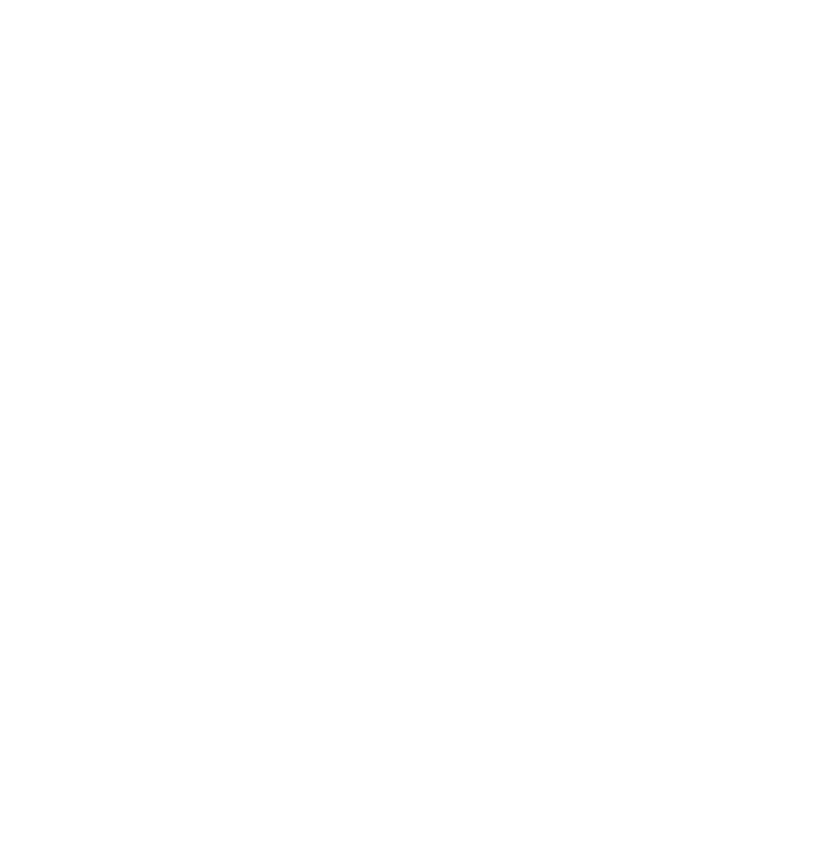
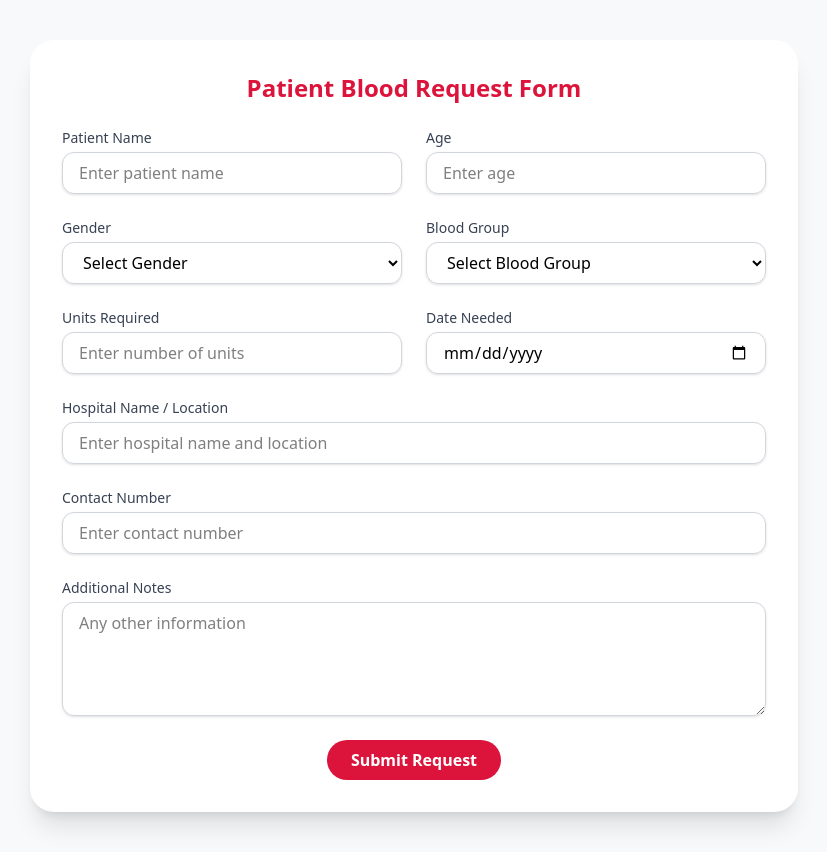
Before and after one commit to Amanullah-Kubar/dbsProject, a React (Vite) app in the folder blood-donation/: page /PatientRequestForm in a window 1280 px wide. Before the commit this address had no page. Shown: the whole page, without its empty margins (226-1053 px from the left). Before the commit the page ends 800 px from the top, so only its background shows below. Built offline with nearby package versions, Linux system fonts and the light colour scheme.

Commit message:
added Patient request form

```diff
--- a/blood-donation/src/App.jsx
+++ b/blood-donation/src/App.jsx
@@ -3,6 +3,7 @@
 import DonorRegistrationForm from './Pages/DonorRegistrationForm'
 import { Route, Routes } from 'react-router-dom'
 import { BrowserRouter as Router } from 'react-router-dom'
+import PatientRequestForm from './Pages/PatientRequestForm'
 
 export default function App() {
   return (
@@ -11,7 +12,7 @@
         <Routes>
           <Route path="/" element={<LandingPage />} />
           <Route path="/DonorRegistrationForm" element={<DonorRegistrationForm />} />
-
+          <Route path="/PatientRequestForm" element={<PatientRequestForm/>} />
         </Routes>
       </Router>
 
--- a/blood-donation/src/Pages/LandingPage.jsx
+++ b/blood-donation/src/Pages/LandingPage.jsx
@@ -16,7 +16,7 @@
     icon: <FaHandHoldingMedical className="text-[#DC143C] w-10 h-10" />,
     bg: '#FFFFFF',
     buttonText: 'Patient Request',
-    link:'/PatientRequest',
+    link:'/PatientRequestForm',
   },
   {
     title: 'Inventory',
--- /dev/null
+++ b/blood-donation/src/Pages/PatientRequestForm.jsx
@@ -0,0 +1,122 @@
+import React from 'react';
+
+const PatientRequestForm = () => {
+  return (
+    <div className="min-h-screen bg-[#f8f9fa] flex items-center justify-center py-10 px-4">
+      <div className="bg-white shadow-xl rounded-3xl w-full max-w-3xl p-8">
+        <h2 className="text-2xl font-semibold text-[#DC143C] mb-6 text-center">
+          Patient Blood Request Form
+        </h2>
+        <form className="grid grid-cols-1 md:grid-cols-2 gap-6">
+          {/* Patient Name */}
+          <div>
+            <label className="block text-sm font-medium text-gray-700">Patient Name</label>
+            <input
+              type="text"
+              placeholder="Enter patient name"
+              className="mt-1 block w-full px-4 py-2 border border-gray-300 rounded-xl shadow-sm focus:ring-[#DC143C] focus:border-[#DC143C]"
+            />
+          </div>
+
+          {/* Age */}
+          <div>
+            <label className="block text-sm font-medium text-gray-700">Age</label>
+            <input
+              type="number"
+              placeholder="Enter age"
+              className="mt-1 block w-full px-4 py-2 border border-gray-300 rounded-xl shadow-sm focus:ring-[#DC143C] focus:border-[#DC143C]"
+            />
+          </div>
+
+          {/* Gender */}
+          <div>
+            <label className="block text-sm font-medium text-gray-700">Gender</label>
+            <select className="mt-1 block w-full px-4 py-2 border border-gray-300 rounded-xl shadow-sm focus:ring-[#DC143C] focus:border-[#DC143C]">
+              <option value="">Select Gender</option>
+              <option>Male</option>
+              <option>Female</option>
+              <option>Other</option>
+            </select>
+          </div>
+
+          {/* Blood Group */}
+          <div>
+            <label className="block text-sm font-medium text-gray-700">Blood Group</label>
+            <select className="mt-1 block w-full px-4 py-2 border border-gray-300 rounded-xl shadow-sm focus:ring-[#DC143C] focus:border-[#DC143C]">
+              <option value="">Select Blood Group</option>
+              <option>A+</option>
+              <option>A−</option>
+              <option>B+</option>
+              <option>B−</option>
+              <option>AB+</option>
+              <option>AB−</option>
+              <option>O+</option>
+              <option>O−</option>
+            </select>
+          </div>
+
+          {/* Units Required */}
+          <div>
+            <label className="block text-sm font-medium text-gray-700">Units Required</label>
+            <input
+              type="number"
+              placeholder="Enter number of units"
+              className="mt-1 block w-full px-4 py-2 border border-gray-300 rounded-xl shadow-sm focus:ring-[#DC143C] focus:border-[#DC143C]"
+            />
+          </div>
+
+          {/* Date Needed */}
+          <div>
+            <label className="block text-sm font-medium text-gray-700">Date Needed</label>
+            <input
+              type="date"
+              className="mt-1 block w-full px-4 py-2 border border-gray-300 rounded-xl shadow-sm focus:ring-[#DC143C] focus:border-[#DC143C]"
+            />
+          </div>
+
+          {/* Hospital Name */}
+          <div className="md:col-span-2">
+            <label className="block text-sm font-medium text-gray-700">Hospital Name / Location</label>
+            <input
+              type="text"
+              placeholder="Enter hospital name and location"
+              className="mt-1 block w-full px-4 py-2 border border-gray-300 rounded-xl shadow-sm focus:ring-[#DC143C] focus:border-[#DC143C]"
+            />
+          </div>
+
+          {/* Contact Number */}
+          <div className="md:col-span-2">
+            <label className="block text-sm font-medium text-gray-700">Contact Number</label>
+            <input
+              type="tel"
+              placeholder="Enter contact number"
+              className="mt-1 block w-full px-4 py-2 border border-gray-300 rounded-xl shadow-sm focus:ring-[#DC143C] focus:border-[#DC143C]"
+            />
+          </div>
+
+          {/* Notes */}
+          <div className="md:col-span-2">
+            <label className="block text-sm font-medium text-gray-700">Additional Notes</label>
+            <textarea
+              rows="4"
+              placeholder="Any other information"
+              className="mt-1 block w-full px-4 py-2 border border-gray-300 rounded-xl shadow-sm focus:ring-[#DC143C] focus:border-[#DC143C]"
+            ></textarea>
+          </div>
+
+          {/* Submit */}
+          <div className="md:col-span-2 text-center">
+            <button
+              type="submit"
+              className="bg-[#DC143C] hover:bg-red-700 text-white font-semibold px-6 py-2 rounded-full transition duration-300"
+            >
+              Submit Request
+            </button>
+          </div>
+        </form>
+      </div>
+    </div>
+  );
+};
+
+export default PatientRequestForm;
```
